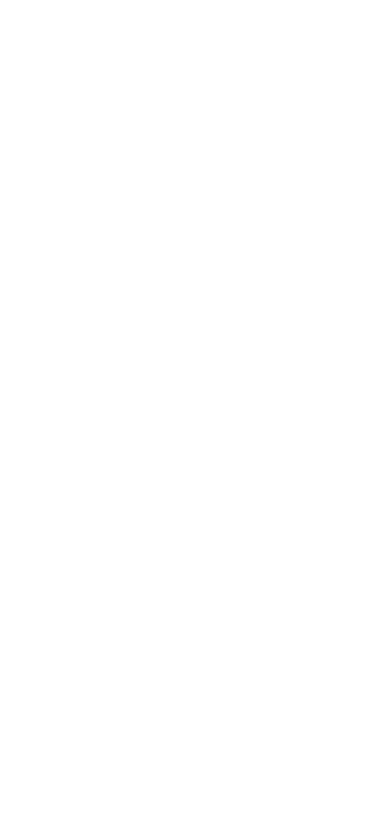
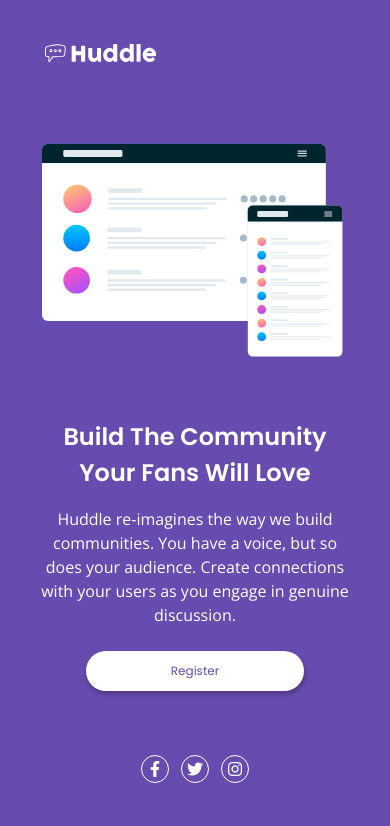
Before and after one commit to rafaacqv/huddle-landing-page, a plain HTML site: page src/index.html in a window 390 px wide. Drawn offline with nearby package versions, Linux system fonts and the light colour scheme; files that its build step writes are made by us from their sources.

Commit message:
Implemented basic mobile layout

```diff
--- a/src/index.html
+++ b/src/index.html
@@ -8,13 +8,49 @@
     <link rel="preconnect" href="https://fonts.googleapis.com">
     <link rel="preconnect" href="https://fonts.gstatic.com" crossorigin>
     <link href="https://fonts.googleapis.com/css2?family=Open+Sans&family=Poppins:wght@400;600&display=swap" rel="stylesheet">
+    <link rel="stylesheet" href="https://cdnjs.cloudflare.com/ajax/libs/font-awesome/5.15.4/css/all.min.css"
+        integrity="sha512-1ycn6IcaQQ40/MKBW2W4Rhis/DbILU74C1vSrLJxCq57o941Ym01SwNsOMqvEBFlcgUa6xLiPY/NS5R+E6ztJQ=="
+        crossorigin="anonymous"
+        referrerpolicy="no-referrer"
+    />
+
+    <link rel="stylesheet" href="../css/style.css">
 
     <title>Huddle</title>
 </head>
 <body>
     <div class="container">
         <div class="content">
+            <div class="header">
+                <img src="../images/logo.svg" alt="Logo Huddle">
+            </div>
 
+            <div class="hero">
+                <img src="../images/illustration-mockups.svg" alt="Mockup Illustration">
+
+                <div class="text-container">
+                    <h1>Build The Community Your Fans Will Love</h1>
+                    <p>
+                        Huddle re-imagines the way we build communities.
+                        You have a voice, but so does your audience. Create connections with your users as you engage
+                        in genuine discussion.
+                    </p>
+                </div>
+                <div class="button-container">
+                    <button>
+                        Register
+                    </button>
+                </div>
+
+                <footer>
+                    <div class="social-links">
+                        <div class="social-icon"><i class="fab fa-facebook-f"></i></div>
+                        <div class="social-icon"><i class="fab fa-twitter"></i></div>
+                        <div class="social-icon"><i class="fab fa-instagram"></i></div>
+                    </div>
+                </footer>
+
+            </div>
         </div>
     </div>
 </body>
--- a/src/sass/components/_footer.scss
+++ b/src/sass/components/_footer.scss
@@ -0,0 +1,44 @@
+footer {
+    display: flex;
+    justify-content: center;
+    align-items: center;
+
+    .social-links {
+        display: flex;
+        margin-bottom: 2.5rem;
+
+        .social-icon {
+            display: flex;
+            justify-content: center;
+            align-items: center;
+
+            width: 1.75rem;
+            height: 1.75rem;
+
+            border: solid 1px #FFF;
+
+            border-radius: 50%;
+
+            cursor: pointer;
+
+            transition: 0.2s;
+
+            i {
+                color: #FFF;
+                transition: 0.2s;
+            }
+
+            &:hover {
+                border: 1px solid $soft-magenta;
+                i {
+                    color: $soft-magenta;
+                }
+            }
+
+        }
+
+        .social-icon:nth-child(2) {
+            margin: 0 0.75rem;
+        }
+    }
+}
--- a/src/sass/components/_header.scss
+++ b/src/sass/components/_header.scss
@@ -0,0 +1,9 @@
+.header {
+    img {
+        max-width: 7.5rem;
+        height: auto;
+
+        padding-top: 2.3875rem;
+        margin-bottom: 4.375rem;
+    }
+}
--- a/src/sass/components/_main.scss
+++ b/src/sass/components/_main.scss
@@ -0,0 +1,72 @@
+.hero {
+    display: flex;
+    flex-direction: column;
+    justify-content: center;
+
+    text-align: center;
+
+    img {
+        width: 98%;
+        margin-bottom: 3.75rem;
+    }
+
+    .text-container {
+        margin-bottom: 1.5rem;
+
+        h1 {
+
+            font-family: $heading-font-family;
+            font-size: 1.5rem;
+            line-height: 2.25rem;
+            font-weight: $bold;
+
+            color: hsla(0, 0%, 100%, 1);
+
+            margin-bottom: 1rem;
+        }
+
+        p {
+
+            font-family: $body-font-family;
+            font-size: 1rem;
+            line-height: 1.5rem;
+            font-weight: normal;
+            font-style: normal;
+
+            color: hsla(0, 0%, 100%, 1);
+        }
+    }
+
+    .button-container {
+        margin-bottom: 4rem;
+
+        button {
+
+            width: 70%;
+
+            text-align: center;
+            background-color: #FFFFFF;
+
+            border: 0;
+            border-radius: 1.25rem;
+            box-shadow: 1px 3px 5px rgba(0, 0, 0, 0.269022);
+
+            padding: 0.70rem 4.70rem;
+
+            cursor: pointer;
+
+            font-family: $heading-font-family;
+            font-weight: $regular;
+            font-size: 0.75rem;
+            line-height: 1.125rem;
+            color: hsla(257, 40%, 49%, 1);
+
+            transition: 0.2s;
+        }
+
+        button:hover {
+            background-color: $soft-magenta;
+            color: #FFFFFF;
+        }
+    }
+}
--- a/src/sass/pages/_index.scss
+++ b/src/sass/pages/_index.scss
@@ -0,0 +1,28 @@
+html {
+    font-size: 14px;
+}
+
+body {
+    width: 100%;
+}
+
+.container {
+    width: 100%;
+    min-height: 100vh;
+
+    background-color: $violet;
+
+    display: flex;
+    flex-direction: column;
+    align-items: center;
+
+    .content {
+        width: 80%;
+    }
+}
+
+@media only screen and (min-width: 375px) {
+    html {
+        font-size: 16px;
+    }
+}
```
